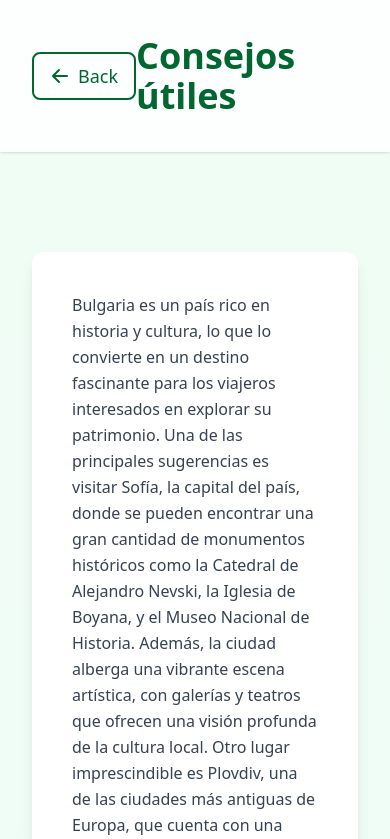
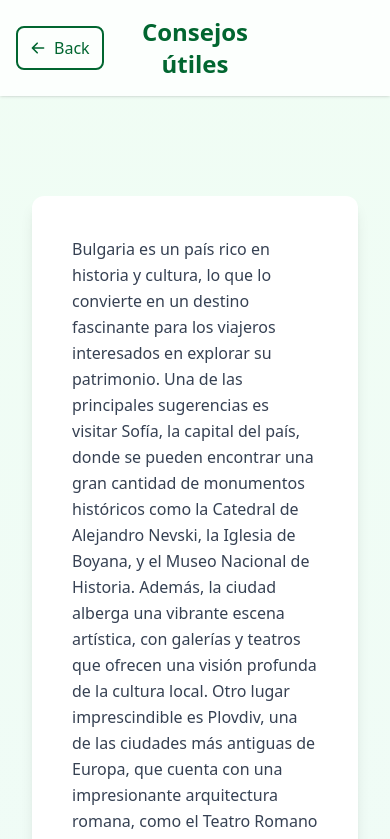
Before and after one commit to nikolay508/Guia-turistica-Bulgaria, a React (Vite) app in the folder front-end/: page /advices in a window 390 px wide. Shown: the top 839 px of the page. Built offline with nearby package versions, Linux system fonts and the light colour scheme.

Commit message:
making the info page more responsive

```diff
--- a/front-end/src/components/InfoPageSkeleton.jsx
+++ b/front-end/src/components/InfoPageSkeleton.jsx
@@ -34,22 +34,23 @@ export const InfoPageSkeleton = ({ title, sections }) => {
     <div className="min-h-screen bg-gradient-to-b from-green-50 to-blue-50">
       {/* Navigation Header - increased height with py-8 */}
       <div className="w-full bg-white/80 backdrop-blur-sm shadow-sm">
-        <div className="max-w-6xl mx-auto px-8">
-          <div className="flex items-center justify-between py-9">
+        <div className="max-w-6xl mx-auto px-4 sm:px-6 lg:px-8">
+          <div className="flex items-center justify-between py-4 sm:py-6 md:py-8">
             <motion.div
               initial={{ opacity: 0, x: -20 }}
               animate={{ opacity: 1, x: 0 }}
               transition={{ duration: 0.5 }}
+              className="w-[100px]"
             >
               <Link
                 to="/"
-                className="group inline-flex items-center px-4 py-2 text-green-800
-                  hover:text-green-900 font-medium text-lg transition-all duration-300
+                className="group inline-flex items-center px-3 sm:px-4 py-2 text-green-800
+                  hover:text-green-900 font-medium text-base sm:text-lg transition-all duration-300
                   border-2 border-green-800 rounded-lg hover:bg-green-50"
               >
                 <svg
                   xmlns="http://www.w3.org/2000/svg"
-                  className="h-5 w-5 mr-2 transform group-hover:-translate-x-1 transition-transform duration-300"
+                  className="h-4 w-4 sm:h-5 sm:w-5 mr-2 transform group-hover:-translate-x-1 transition-transform duration-300"
                   viewBox="0 0 20 20"
                   fill="currentColor"
                 >
@@ -66,7 +67,7 @@ export const InfoPageSkeleton = ({ title, sections }) => {
             <motion.h1
               initial={{ opacity: 0, y: -20 }}
               animate={{ opacity: 1, y: 0 }}
-              className="text-4xl font-bold text-green-800"
+              className="text-2xl sm:text-3xl md:text-4xl font-bold text-green-800 text-center flex-1"
             >
               {title}
             </motion.h1>
```
